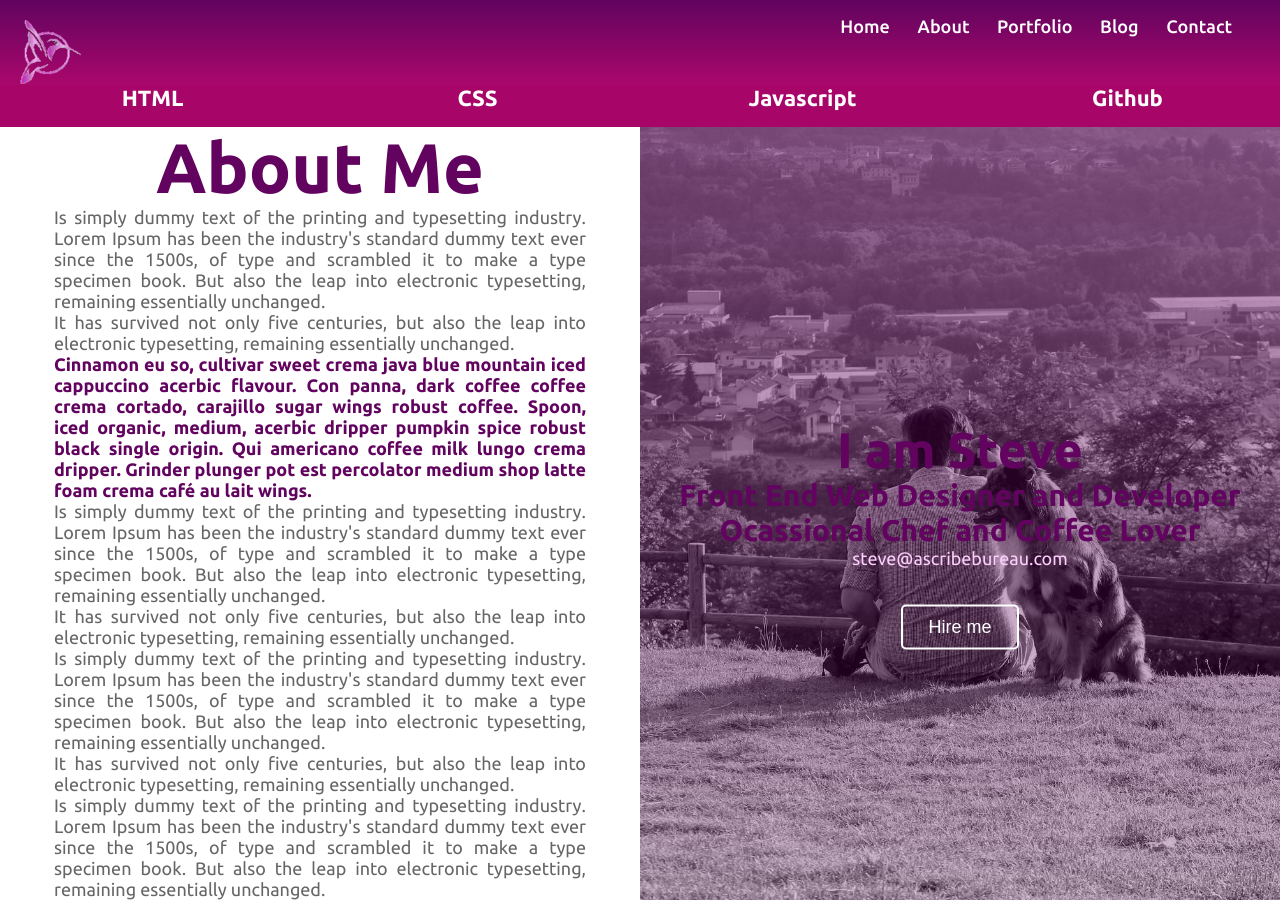
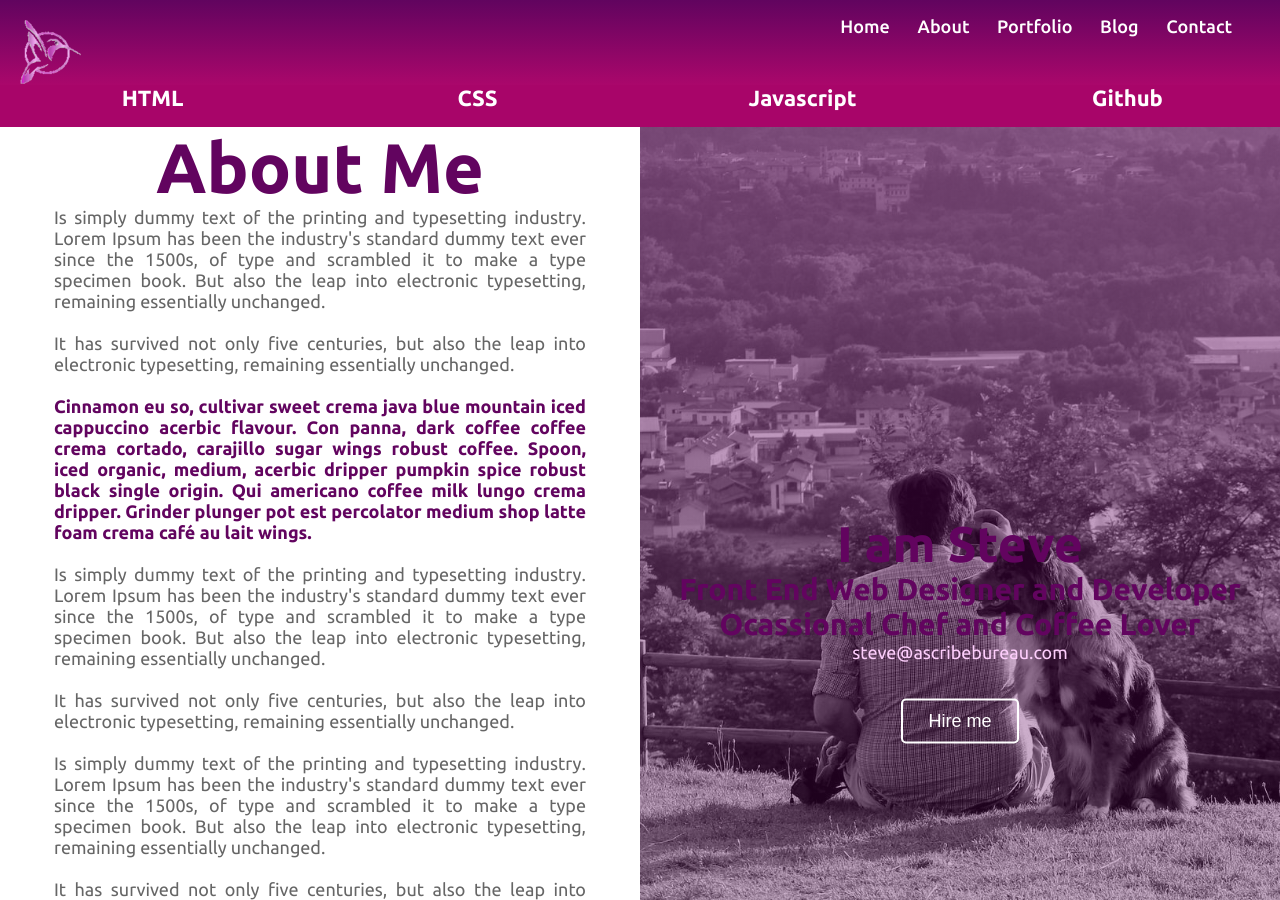
Before and after one commit to Steve-AB/Steve-AB.github.io, a Jekyll site: the page built from about/index.html, in a window 1280 px wide and 900 px high. Built offline with Jekyll 4.4.1, drawn with Linux system fonts in a browser that asks for light colours; nearby versions of some CDN libraries.

Commit message:
Update index.html

```diff
--- a/about/index.html
+++ b/about/index.html
@@ -10,15 +10,15 @@
   <div class="column" style="background-color:#ffffff;">
    <div class="info">
     <h1 style="font-size:70px">About Me</h1>
-   	<p>Is simply dummy text of the printing and typesetting industry. Lorem Ipsum has been the industry's standard dummy text ever since the 1500s, of type and scrambled it to make a type specimen book. But also the leap into electronic typesetting, remaining essentially unchanged.</p>
-    <p>It has survived not only five centuries, but also the leap into electronic typesetting, remaining essentially unchanged.</p>
-    <p class="highlight">Cinnamon eu so, cultivar sweet crema java blue mountain iced cappuccino acerbic flavour. Con panna, dark coffee coffee crema cortado, carajillo sugar wings robust coffee. Spoon, iced organic, medium, acerbic dripper pumpkin spice robust black single origin. Qui americano coffee milk lungo crema dripper. Grinder plunger pot est percolator medium shop latte foam crema café au lait wings.</p>
-    <p>Is simply dummy text of the printing and typesetting industry. Lorem Ipsum has been the industry's standard dummy text ever since the 1500s, of type and scrambled it to make a type specimen book. But also the leap into electronic typesetting, remaining essentially unchanged.</p>
-   <p>It has survived not only five centuries, but also the leap into electronic typesetting, remaining essentially unchanged.</p>
-   <p>Is simply dummy text of the printing and typesetting industry. Lorem Ipsum has been the industry's standard dummy text ever since the 1500s, of type and scrambled it to make a type specimen book. But also the leap into electronic typesetting, remaining essentially unchanged.</p>
-   <p>It has survived not only five centuries, but also the leap into electronic typesetting, remaining essentially unchanged.</p>
-   <p>Is simply dummy text of the printing and typesetting industry. Lorem Ipsum has been the industry's standard dummy text ever since the 1500s, of type and scrambled it to make a type specimen book. But also the leap into electronic typesetting, remaining essentially unchanged.</p>
-   <p>It has survived not only five centuries, but also the leap into electronic.</p>
+   	<p>Is simply dummy text of the printing and typesetting industry. Lorem Ipsum has been the industry's standard dummy text ever since the 1500s, of type and scrambled it to make a type specimen book. But also the leap into electronic typesetting, remaining essentially unchanged.</p><br>
+    <p>It has survived not only five centuries, but also the leap into electronic typesetting, remaining essentially unchanged.</p><br>
+    <p class="highlight">Cinnamon eu so, cultivar sweet crema java blue mountain iced cappuccino acerbic flavour. Con panna, dark coffee coffee crema cortado, carajillo sugar wings robust coffee. Spoon, iced organic, medium, acerbic dripper pumpkin spice robust black single origin. Qui americano coffee milk lungo crema dripper. Grinder plunger pot est percolator medium shop latte foam crema café au lait wings.</p><br>
+    <p>Is simply dummy text of the printing and typesetting industry. Lorem Ipsum has been the industry's standard dummy text ever since the 1500s, of type and scrambled it to make a type specimen book. But also the leap into electronic typesetting, remaining essentially unchanged.</p><br>
+   <p>It has survived not only five centuries, but also the leap into electronic typesetting, remaining essentially unchanged.</p><br>
+   <p>Is simply dummy text of the printing and typesetting industry. Lorem Ipsum has been the industry's standard dummy text ever since the 1500s, of type and scrambled it to make a type specimen book. But also the leap into electronic typesetting, remaining essentially unchanged.</p><br>
+   <p>It has survived not only five centuries, but also the leap into electronic typesetting, remaining essentially unchanged.</p><br>
+   <p>Is simply dummy text of the printing and typesetting industry. Lorem Ipsum has been the industry's standard dummy text ever since the 1500s, of type and scrambled it to make a type specimen book. But also the leap into electronic typesetting, remaining essentially unchanged.</p><br>
+   <p>It has survived not only five centuries, but also the leap into electronic.</p><br>
   </div>
   </div>
   <div class="column">
```
